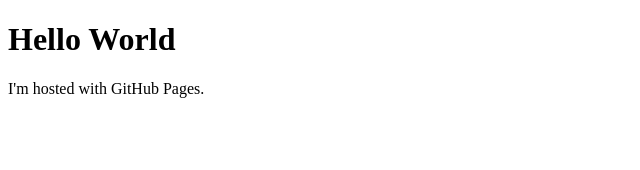
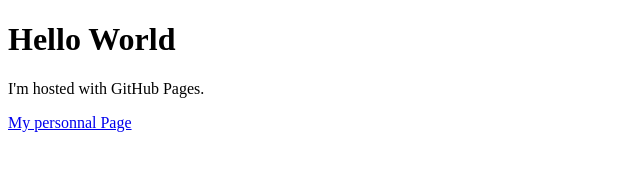
Before and after one commit to Ran-GUO/Ran-GUO.github.io, a plain HTML site: page index.html in a window 1280 px wide. Shown: the whole page, without its empty margins (0-640 px from the left). Drawn offline with Linux system fonts and the light colour scheme.

Commit message:
Update index.html

```diff
--- a/index.html
+++ b/index.html
@@ -3,5 +3,8 @@
 <body>
 <h1>Hello World</h1>
 <p>I'm hosted with GitHub Pages.</p>
+<a href="https://ran-guo.github.io/resume/">
+My personnal Page
+</a>
 </body>
 </html>
```
